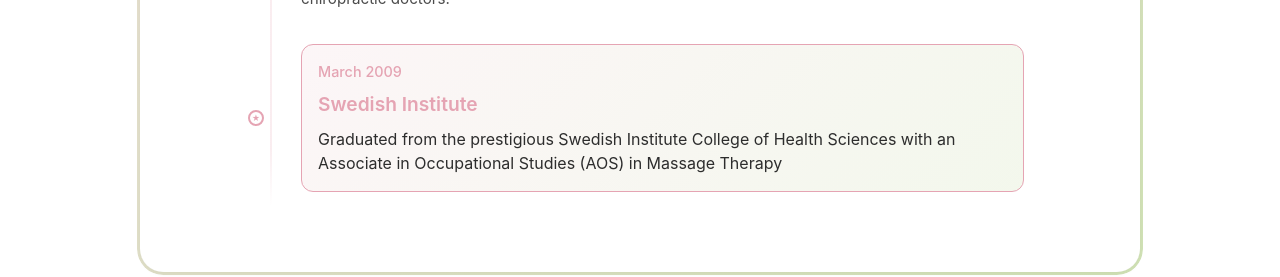
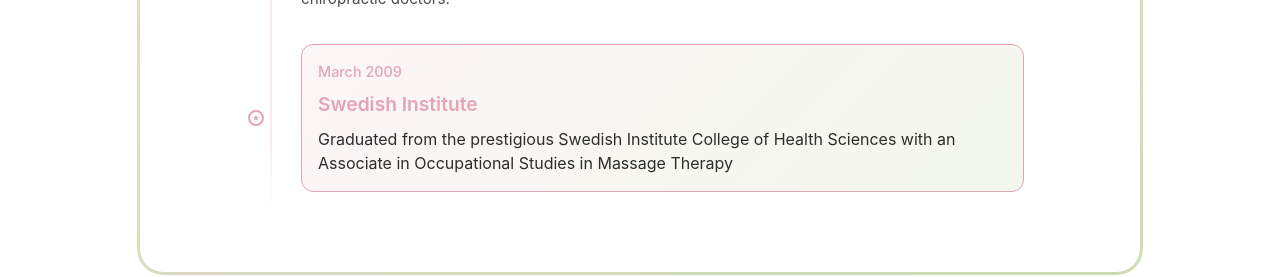
Before and after one commit to DavidEValdes/website-fun, a React (Create React App) app: page / in a window 1280 px wide. Shown: the part 3300-3577 px from the top of the page. Built offline with nearby package versions, Linux system fonts and the light colour scheme.

Commit message:
removed aos

```diff
--- a/src/App.jsx
+++ b/src/App.jsx
@@ -162,7 +162,7 @@
               <div className="milestone-content">
                 <span className="milestone-date">March 2009</span>
                 <h3>Swedish Institute</h3>
-                <p>Graduated from the prestigious Swedish Institute College of Health Sciences with an Associate in Occupational Studies (AOS) in Massage Therapy</p>
+                <p>Graduated from the prestigious Swedish Institute College of Health Sciences with an Associate in Occupational Studies in Massage Therapy</p>
               </div>
             </div>
           </div>
```
